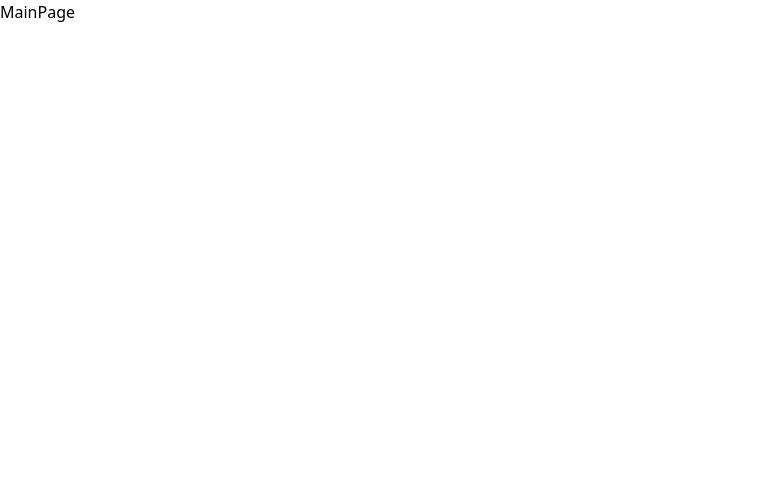
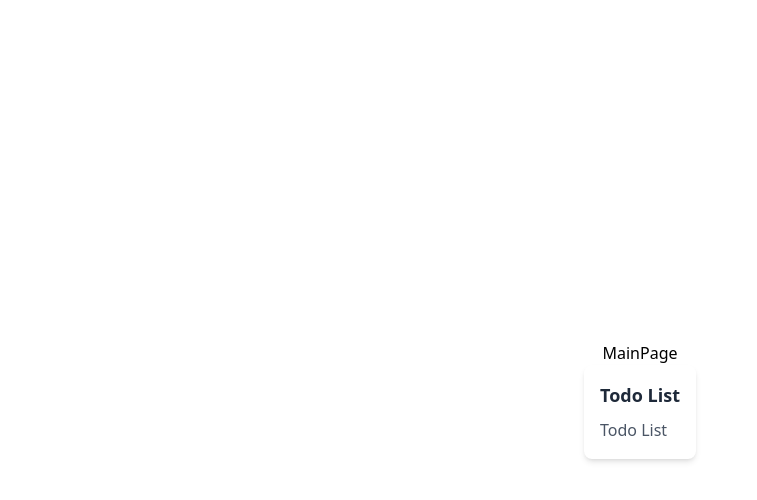
Before and after one commit to chaechae-04/chaechae-roadmap, a React (Vite) app: page / in a window 1280 px wide. Shown: the top 500 px of the page, without its empty margins (0-757 px from the left). Built offline with nearby package versions, Linux system fonts and the light colour scheme.

Commit message:
test: test to Card component

```diff
--- a/src/pages/MainPage.tsx
+++ b/src/pages/MainPage.tsx
@@ -1,7 +1,17 @@
+import Card from '../components/common/Card'
+import useNavigate from '../hook/useNavigate'
+
 function MainPage() {
+  const { navigate } = useNavigate()
+
   return (
-    <div>
+    <div className="flex flex-col items-center justify-center h-screen">
       <h1>MainPage</h1>
+      <Card
+        title="Todo List"
+        content="Todo List"
+        onClick={() => navigate('/todo')}
+      />
     </div>
   )
 }
```
